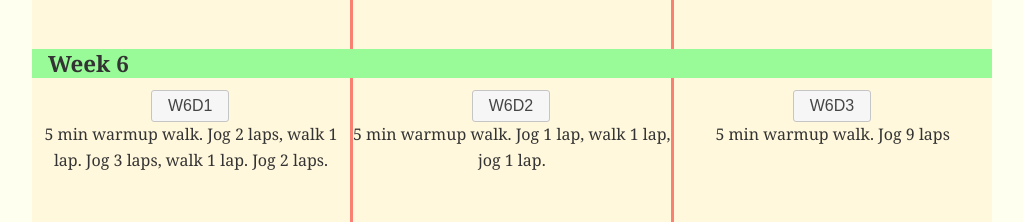
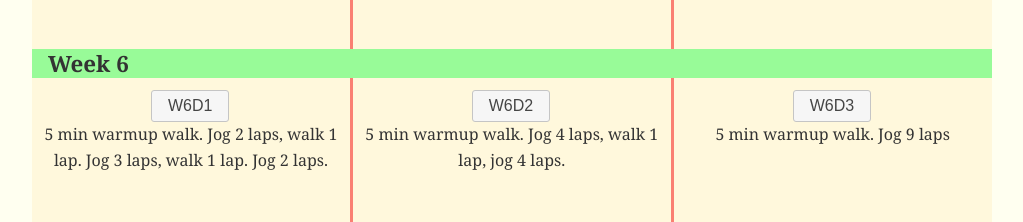
Before and after one commit to monknomo/jogging-ledger, a plain HTML site: page index.html in a window 1280 px wide. Shown: the part 983-1205 px from the top of the page, without its empty margins (128-1151 px from the left). Drawn offline with nearby package versions, Linux system fonts and the light colour scheme.

Commit message:
fixed typo in w6d2

```diff
--- a/index.html
+++ b/index.html
@@ -209,7 +209,7 @@
 				<input type="checkbox" class="checkbox" id="w6d2" value="w6d2" />
 				<label for="w6d2">W6D2</label>
 				<br/>
-				<p>5 min warmup walk.  Jog 1 lap, walk 1 lap, jog 1 lap.</p>
+				<p>5 min warmup walk.  Jog 4 laps, walk 1 lap, jog 4 laps.</p>
 			</div>
 			<div class="d3 column">
 				<input type="checkbox" class="checkbox" id="w6d3" value="w6d3" />
```
